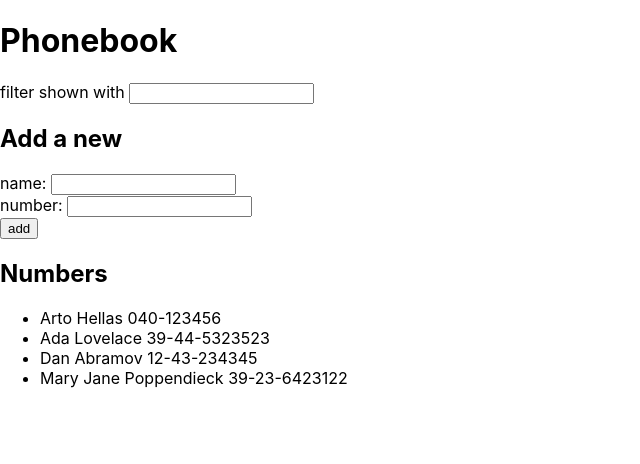
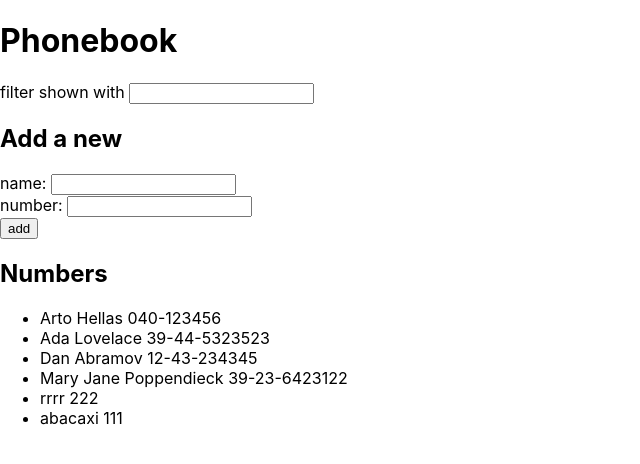
Before and after one commit to fghinzelli/fullstackopen, a React (Create React App) app in the folder part2/phonebook/: page / in a window 1280 px wide. Shown: the top 464 px of the page, without its empty margins (0-640 px from the left). Built offline with nearby package versions, Linux system fonts and the light colour scheme; data requests are answered from the project's data file.

Commit message:
Exercises 2.15

```diff
--- a/part2/phonebook/db.json
+++ b/part2/phonebook/db.json
@@ -1,5 +1,5 @@
 {
-  "persons":[
+  "persons": [
     {
       "name": "Arto Hellas",
       "number": "040-123456",
@@ -19,6 +19,16 @@
       "name": "Mary Jane Poppendieck",
       "number": "39-23-6423122",
       "id": 4
+    },
+    {
+      "name": "rrrr",
+      "number": "222",
+      "id": 5
+    },
+    {
+      "name": "abacaxi",
+      "number": "111",
+      "id": 6
     }
   ]
 }
--- a/part2/phonebook/src/App.js
+++ b/part2/phonebook/src/App.js
@@ -11,10 +11,13 @@ const App = () => {
   const [newNumber, setNewNumber] = useState('')
   const [filter, setFilter] = useState('')
 
+  const API_URL = 'http://localhost:3001/persons';
+
   useEffect(()=> {
     axios
-      .get('http://localhost:3001/persons')
+      .get(API_URL)
       .then(response => {
+        setPersons(response.data)
         setFilteredPersons(response.data)
       })
   }, [])
@@ -27,11 +30,19 @@ const App = () => {
       if ((persons.filter(person => person.name === formattedName)).length > 0) {
         alert(`${formattedName} is already added to phonebook`)
       } else {
-        const newPersons = persons.concat({ name: newName, number: newNumber })
-        setPersons(newPersons)
-        setFilteredPersons(newPersons.filter(person => (person.name.toUpperCase()).indexOf(filter.toUpperCase()) !== -1));
-        setNewName('');
-        setNewNumber('');
+        let newPerson = {
+          name: newName,
+          number: newNumber
+        }
+
+        axios.post(API_URL, newPerson)
+        .then(response => {
+          const newPersons = persons.concat(response.data)
+          setPersons(newPersons)
+          setFilteredPersons(newPersons.filter(person => (person.name.toUpperCase()).indexOf(filter.toUpperCase()) !== -1));
+          setNewName('');
+          setNewNumber('');
+        })
       }
     }
   }
```
